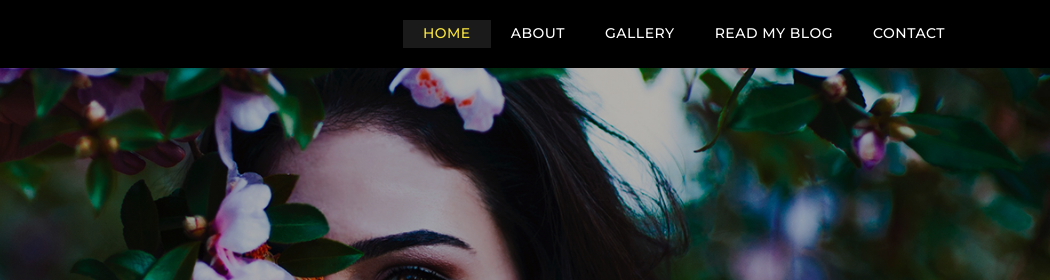
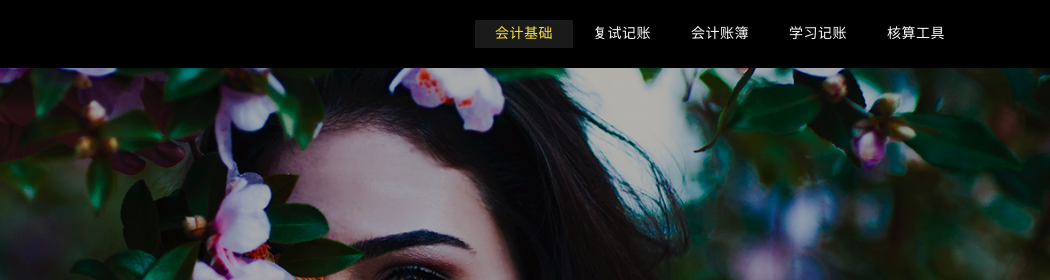
Before and after one commit to wangwenli1991/jiedaijizhang.com, a plain HTML site: page index.html in a window 1280 px wide. Shown: the top 280 px of the page, 230-1280 px from the left. Drawn offline with nearby package versions, Linux system fonts and the light colour scheme; some packages are replaced by stand-ins of ours; a script that the page names is missing.

Commit message:
Update index.html

```diff
--- a/index.html
+++ b/index.html
@@ -33,19 +33,19 @@
             <div class="collapse navbar-collapse" id="navbarSupportedContent-4">
                 <ul class="navbar-nav ml-auto">
                     <li class="nav-item active">
-                        <a class="nav-link" href="index.html">Home <span class="sr-only">(current)</span></a>
+                        <a class="nav-link" href="index.html">会计基础 <span class="sr-only">(current)</span></a>
                     </li>
                     <li class="nav-item">
-                        <a class="nav-link" href="about.html">About</a>
+                        <a class="nav-link" href="about.html">复试记账</a>
                     </li>
                     <li class="nav-item">
-                        <a class="nav-link" href="gallery.html">gallery </a>
+                        <a class="nav-link" href="gallery.html">会计账簿 </a>
                     </li>
                     <li class="nav-item">
-                        <a class="nav-link" href="blog.html">Read my blog </a>
+                        <a class="nav-link" href="blog.html">学习记账</a>
                     </li>
                     <li class="nav-item">
-                        <a class="nav-link" href="contact.html">contact </a>
+                        <a class="nav-link" href="contact.html">核算工具 </a>
                     </li>
                 </ul>
             </div>
```
